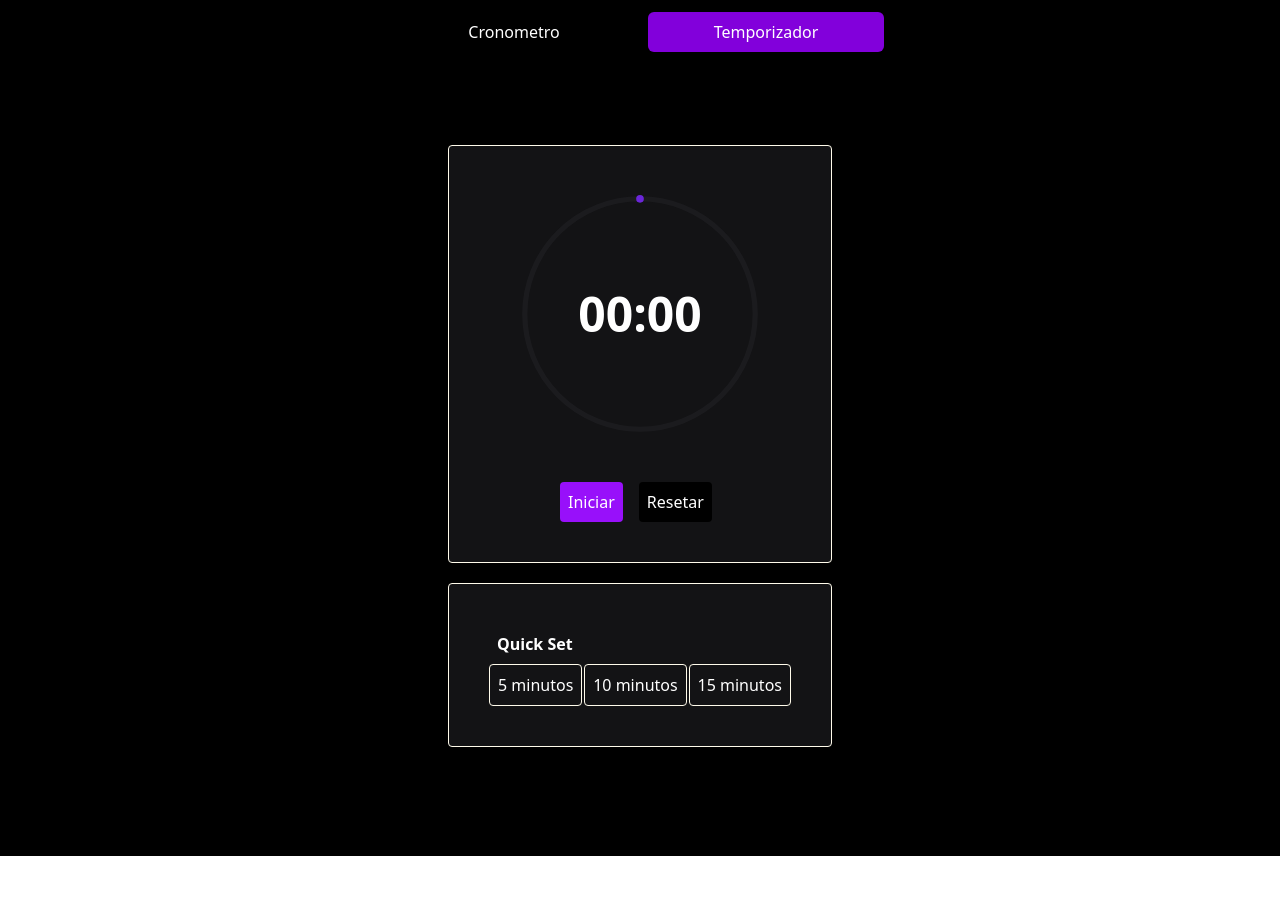
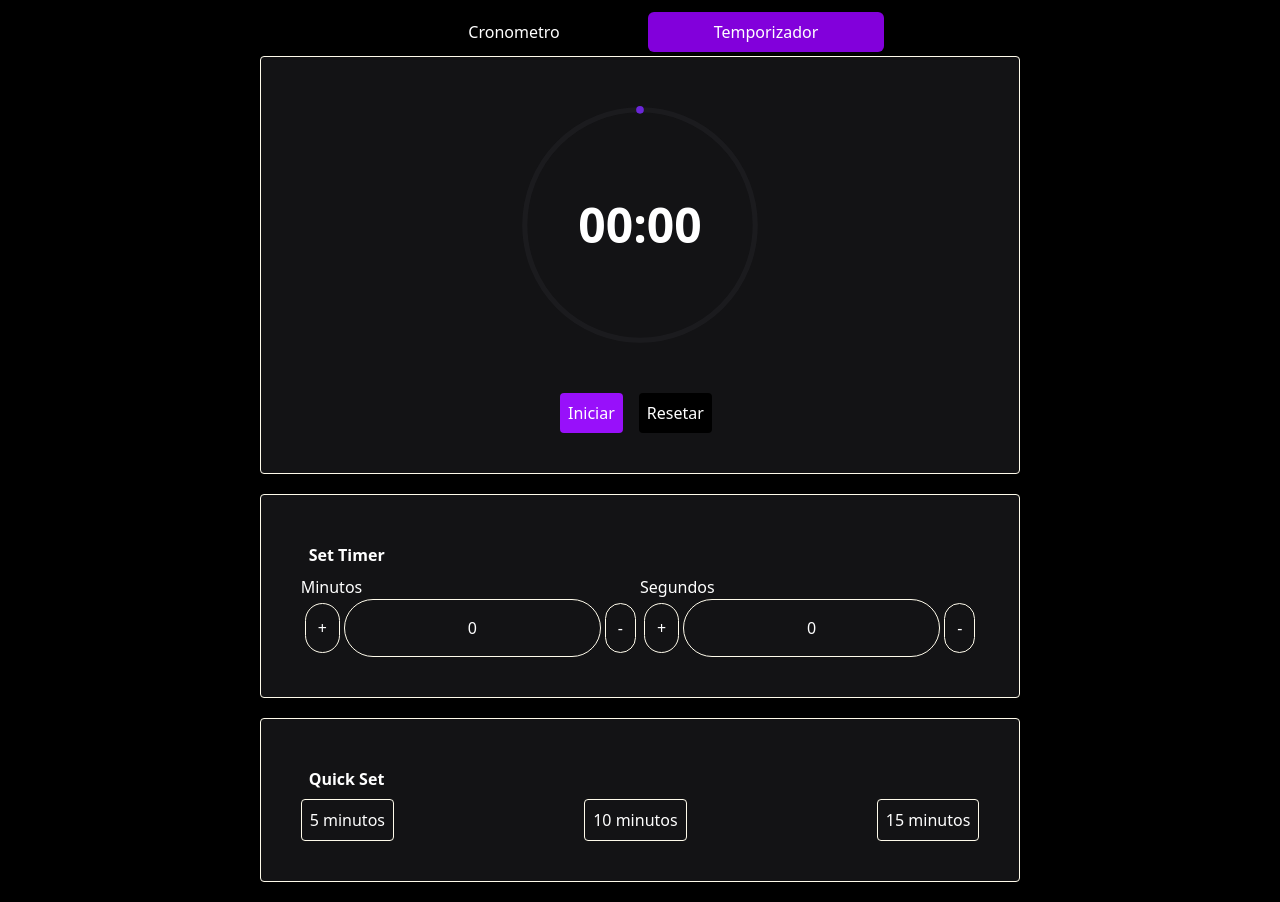
Before and after one commit to Emiliwillinghoefer/Aula-React, a React (Vite) app in the folder CronometroETemporizador/: page /temporizador in a window 1280 px wide. Before the commit the page ends 856 px from the top, so only its background shows below. Built offline with nearby package versions, Linux system fonts and the light colour scheme.

Commit message:
set timer

```diff
--- /dev/null
+++ b/CronometroETemporizador/src/Componentes/Temporizador/SetTimer.tsx
@@ -0,0 +1,121 @@
+import {useEffect, useReducer, useState} from "react";
+
+const CounterLogic = (state: number, action: any) => {
+	switch (action.type) {
+		case 'MAIS':
+			return state < 59 ? state + 1 : state;
+		case 'MENOS':
+			return state > 0 ? state - 1 : state;
+		case "SET":
+			const value = parseInt(action.payload, 10);
+			if (isNaN(value)) return state;
+			return  Math.min(Math.max(value, 0), 59);
+		default:
+			throw new Error("Erro");
+	}
+
+}
+
+
+export function SetTimer() {
+	const [minutos, dispatchMinutos] = useReducer(CounterLogic, 0);
+	const [segundos, dispatchSegundos] = useReducer(CounterLogic, 0);
+
+
+	const [inputMinutos, setInputMinutos] = useState("0");
+	const [inputSegundos, setInputSegundos] = useState("0");
+
+
+	useEffect(() => {
+		setInputMinutos(minutos.toString());
+	}, [minutos]);
+
+	useEffect(() => {
+		setInputSegundos(segundos.toString());
+	}, [segundos]);
+
+	function handleChange(e: any, tipo: string) {
+		const value = e.target.value;
+
+		if (value === "") {
+			tipo === "m" ? setInputMinutos("") : setInputSegundos("");
+			return;
+		}
+
+		const numericValue = parseInt(value, 10);
+		if (!isNaN(numericValue) && numericValue >= 0 && numericValue <= 59) {
+			if (tipo === "m") {
+				setInputMinutos(value);
+				dispatchMinutos({ type: "SET", payload: value });
+			} else {
+				setInputSegundos(value);
+				dispatchSegundos({ type: "SET", payload: value });
+			}
+		}
+	};
+
+	return (
+		<>
+			<div className="mt-5 bg-[#131315] p-10 w-full rounded shadow-lg flex flex-col  border-1 border-amber-50">
+				<h1 className="font-bold text-white p-2">Set Timer</h1>
+				<div className="w-full flex flex-row">
+					<div className="flex flex-col">
+						<p className="text-white">Minutos</p>
+						<div className="w-full flex flex-row">
+
+							<Botao nome={"+"} aoClicar={() => dispatchMinutos({type: "MAIS"})}></Botao>
+							<InserirTempo
+								tempo={inputMinutos}
+								handleChange={handleChange}
+								tipo={'m'}
+							/>
+							<Botao
+								nome={"-"}
+								aoClicar={() => dispatchMinutos({type: "MENOS"})}>
+							</Botao>
+							</div>
+					</div>
+					<div className="flex flex-col">
+						<p className="text-white">Segundos</p>
+						<div className="w-full flex flex-row">
+
+							<Botao nome={"+"} aoClicar={() => dispatchSegundos({type: "MAIS"})}></Botao>
+							<InserirTempo
+								tempo={inputSegundos}
+								handleChange={handleChange}
+								tipo={'s'}
+							/>
+							<Botao
+								nome={"-"}
+								aoClicar={() => dispatchSegundos({type: "MENOS"})}>
+							</Botao>
+						</div>
+					</div>
+				</div>
+
+			</div>
+		</>)
+}
+
+
+function Botao(props: {nome: string, aoClicar: () => void}) {
+	return (
+		<div >
+			<button className="bg-[#131315] m-1 text-white p-3 rounded-full border-1 border-amber-50"
+				onClick={props.aoClicar}>
+				{props.nome}
+			</button>
+		</div>
+	)
+}
+
+function InserirTempo(props: {tempo: any, handleChange: (e: any, tipo: string) => void, tipo: string}) {
+	return (
+		<input
+			className="bg-[#131315] text-white p-3 items-center text-center rounded-full border-1 border-amber-50"
+			value={props.tempo}
+			onChange={()=> props.handleChange(event, props.tipo)}
+
+		/>
+	)
+}
--- a/CronometroETemporizador/src/Componentes/Temporizador/TemporizadorContent.tsx
+++ b/CronometroETemporizador/src/Componentes/Temporizador/TemporizadorContent.tsx
@@ -1,19 +1,21 @@
 import {Tempo} from "./Tempo.tsx";
 import {useTemporizadorAPI, useTemporizadorExecutando, useTemporizadorTempo} from "../../store/useTemporizador.tsx";
 import {Botao} from "../Botao.tsx";
+import {SetTimer} from "./SetTimer.tsx";
 
 export function TemporizadorContent() {
 	useTemporizadorAPI();
 	return (
 		<>
 		<div className="flex flex-col items-center justify-center min-h-screen  bg-black">
-			<div className="bg-[#131315] p-10 w-96 rounded shadow-lg flex flex-col items-center space-y-6 border-1 border-amber-50">
+			<div className="bg-[#131315] p-10 w-full rounded shadow-lg flex flex-col items-center space-y-6 border-1 border-amber-50">
 				<Tempo />
 				<div className="flex w-40 flex-row items-center justify-between">
 				<Botoes />
 				</div>
 			</div>
-			<div className="m-5 bg-[#131315] p-10 w-96 rounded shadow-lg flex flex-col  border-1 border-amber-50">
+			<SetTimer/>
+			<div className="m-5 bg-[#131315] p-10 w-full rounded shadow-lg flex flex-col  border-1 border-amber-50">
 				<h1 className="font-bold text-white p-2">Quick Set</h1>
 				<TemposPreDefinidos/>
 			</div>
--- a/CronometroETemporizador/src/pages/temporizador.tsx
+++ b/CronometroETemporizador/src/pages/temporizador.tsx
@@ -7,6 +7,7 @@ export function Temporizador() {
       <MainLayout>
           <CronometroProvider>
           <TemporizadorContent/>
+
           </CronometroProvider>
       </MainLayout>
       )
```
Also changed, not shown: 2 other files (tests, documents, lock files or other folders).
